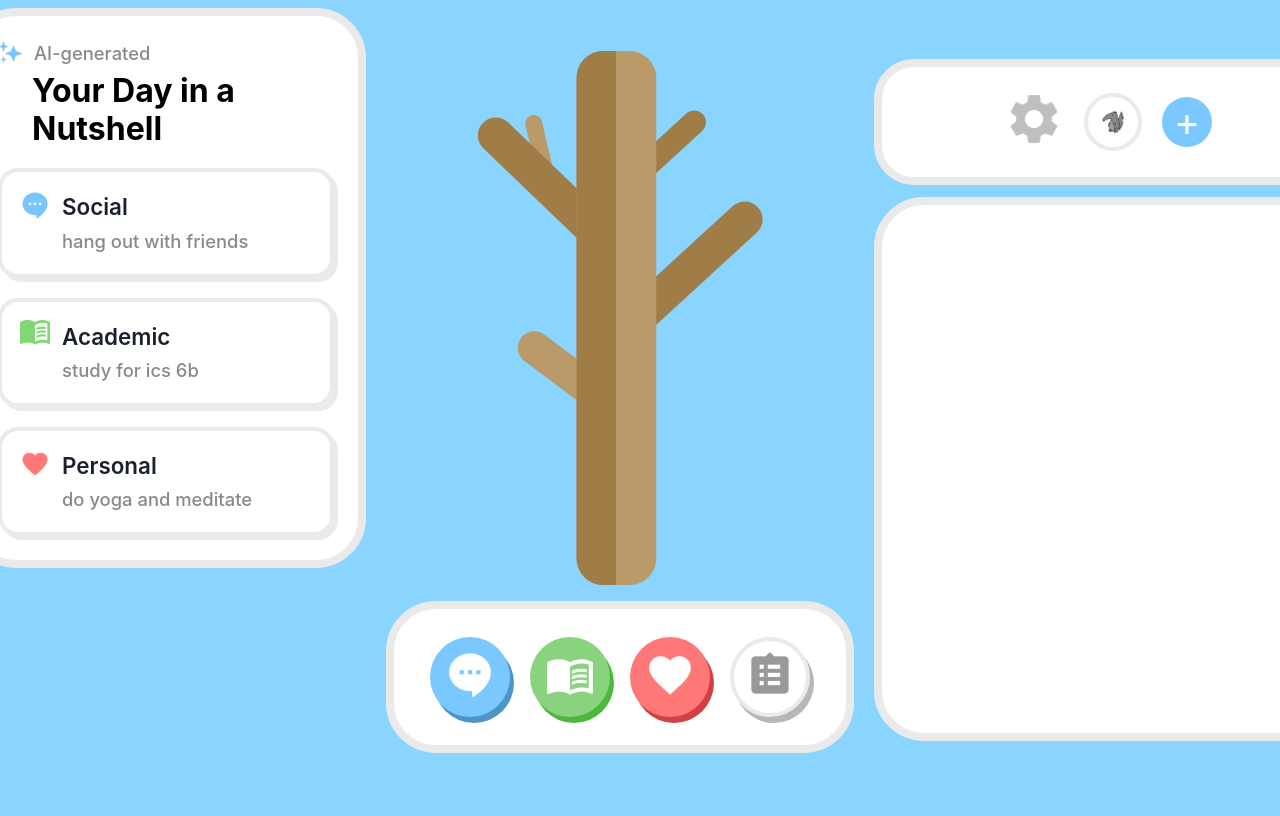
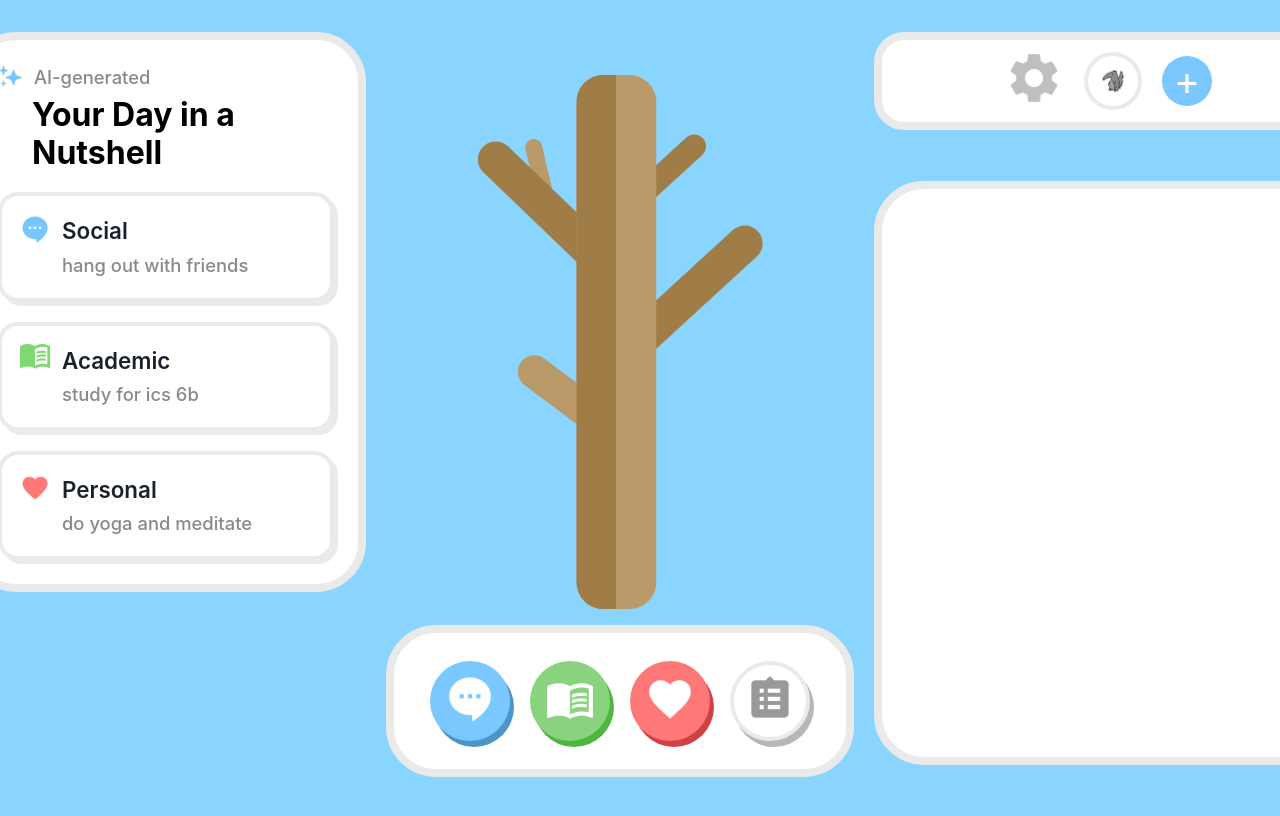
Before and after one commit to adcockdalton/TreeJam, a React (Vite) app in the folder client/react-app/: page / in a window 1280 px wide. Shown: the top 816 px of the page. Built offline with nearby package versions, Linux system fonts and the light colour scheme; no server answers.

Commit message:
small edits to formatting and button styling

```diff
--- a/client/react-app/src/App.css
+++ b/client/react-app/src/App.css
@@ -33,6 +33,7 @@
   grid-gap: 20px;
   place-content: center;
   margin: 5vw 0;
+
 
 }
 
@@ -89,6 +90,8 @@
   display: grid;
   grid-gap: 12px;
   width: 400px;
+  align-items: start;
+
 }
 
 .leftPanel {
--- a/client/react-app/src/App.jsx
+++ b/client/react-app/src/App.jsx
@@ -182,8 +182,8 @@ function App() {
 
       {/* right panel */}
       <div className='ButtonContainer'>
-          <div className='ShrinkButtonContainer'>
-          </div>
+
+
 
           {/* top right navigation panel */}
           <div className='createHabitContainer'>
--- a/client/react-app/src/index.css
+++ b/client/react-app/src/index.css
@@ -35,6 +35,7 @@ body, html {
   height: 100vh;
   background: #8AD5FF;
   cursor: auto;
+  margin-top: 1.5vh;
 }
 
 /* typography */
@@ -76,7 +77,7 @@ h2 {
 
 /* main buttons */
 button  {
-  padding: 12px 36px;
+  padding: 18px 36px;
   border-radius: 12px;
   font-size: 1.15em;
   border: none;
@@ -326,7 +327,7 @@ button:hover {
   justify-content: center;
   padding: 24px;
   background-color: #ffffff;
-  height: 60vh;
+  height: 65vh;
   overflow-y: scroll;
   overflow-x: scroll;
 }
@@ -371,12 +372,13 @@ button:hover {
   grid-auto-flow: column;
   grid-gap: 20px;
   border: 8px solid var(--lightGray);
-  border-radius: 40px;
+  border-radius: 30px;
   align-items: center;
   justify-content: center;
-  padding: 2px 26px;
+  padding: 8px 26px;
   background-color: #ffffff;
   width: 100%;
+  height: fit-content;
 }
 .settingsContain img {
   max-width: 60px;
--- a/package.json
+++ b/package.json
@@ -1,12 +1,12 @@
 {
   "dependencies": {
+    "chart.js": "^4.4.0",
     "cross-env": "^7.0.3"
   },
   "name": "treejam",
   "description": "2023 UC, Irvine WebJam goal visualization tool; S. Halder, J. Wu, S. Cao, D. Adcock",
   "version": "1.0.0",
   "main": "index.js",
-  "devDependencies": {},
   "scripts": {
     "test": "echo \"Error: no test specified\" && exit 1"
   },
```
Also changed, not shown: 1 other file (tests, documents, lock files or other folders).
